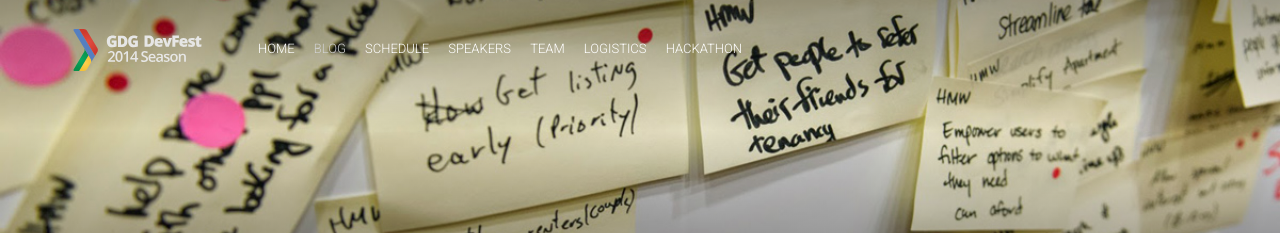
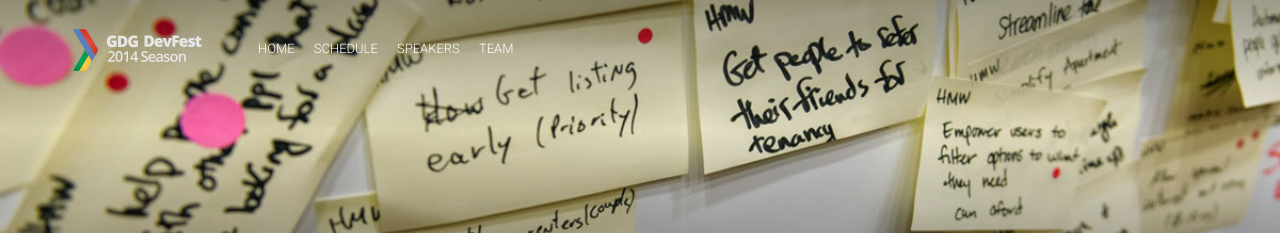
Before and after one commit to wtmalicante/wtmalicante.github.io, a Jekyll site: the page built from blog.html, in a window 1280 px wide. Shown: the top 233 px of the page. Built offline with Jekyll 4.4.1, drawn with Linux system fonts in a browser that asks for light colours; nearby versions of some CDN libraries; comment, search, counter and statistics services are not loaded; some of the changed lines change nothing that is shown.

Commit message:
Update _config.yml

```diff
--- a/_config.yml
+++ b/_config.yml
@@ -10,27 +10,25 @@
 
 
 # Site Settings
-title: "GDG DevFest Season 2014"
-email: "devfest@gdg.org.ua"
-description: "GDG DevFest is a set of events all around the world"
+title: "WTM Alicante 2018"
+email: "wtmalicante@gmail.com"
+description: "WTM es una iniciativa promovida por google para dar visibilidad a las mujeres en el mundo de la tecnología"
 baseurl: "/"
 url: "https://wtmalicante.github.io"
 permalink: "/blog/:title"
-googleAnalyticsTrackingId: "UA-43643469-5"
-googleAnalyticsSiteUrl: "gdg-x.github.io"
 siteVerification: "b9imDOrFawXaBXCC4r3uJDdswSYcalD-wWpMYhFq-no"
 
 # Organizer Info
-organizerName: "GDG Lviv"
-organizerAlternateName: "Google Developer Group Lviv"
-organizerDescription: "Open and volunteer geek communities who create exciting projects and share experience about Google technology with passion."
-organizerEmail: "lviv@gdg.org.ua"
+organizerName: "WTM Alicante"
+organizerAlternateName: "Women Techmakers Alicante"
+organizerDescription: ""
+organizerEmail: "wtmalicante@gmail.com"
 organizerLogo: "/img/seo/organizer-logo.png"
 organizerLink: "http://lviv.gdg.org.ua/"
 
 # Head
 metaKeywords: "event, gdg, devfest, google, programming, android, chrome, developers, lviv"
-twitterAccount: "@DevFest"
+twitterAccount: "@gdgAlicante"
 socialImageSrcGooglePlus: "/img/seo/sharing-google-plus.png"
 socialImageSrcTwitter: "/img/seo/sharing-twitter.png"
 socialImageSrcFacebook: "/img/seo/sharing-facebook.png"
@@ -43,12 +41,9 @@
 # Navigation
 navigationLinks:
  - {permalink: "/", text: "Home"}
- - {permalink: "/blog/", text: "Blog"}
  - {permalink: "/schedule/", text: "Schedule"}
  - {permalink: "/speakers/", text: "Speakers"}
  - {permalink: "/team/", text: "Team"}
- - {permalink: "/logistics/", text: "Logistics"}
- - {permalink: "/hackathon/", text: "Hackathon"}
 bottomNavigationLinks:
  - {link: "https://bit.ly/dfua-c4p", text: "Become a speaker"}
 rightNavigationButtons:
@@ -65,7 +60,7 @@
  - {permalink: "/#tickets", text: "Buy tickets"}
 
 # About Block
-aboutTitle: "About GDG DevFest"
+aboutTitle: "About WTM DevFest"
 aboutBlock:
  - {title: "Conference", image: "conference.jpg", text: "The biggest Google related event in the country carefully crafted for you by GDG community! Awesome speakers and lots of fun!" }
  - {title: "Workshops", image: "workshop.jpg", text: "Full-day of workshops, hands-on experience, hacking and debugging. Come and tame your favourite technology!" }
```
